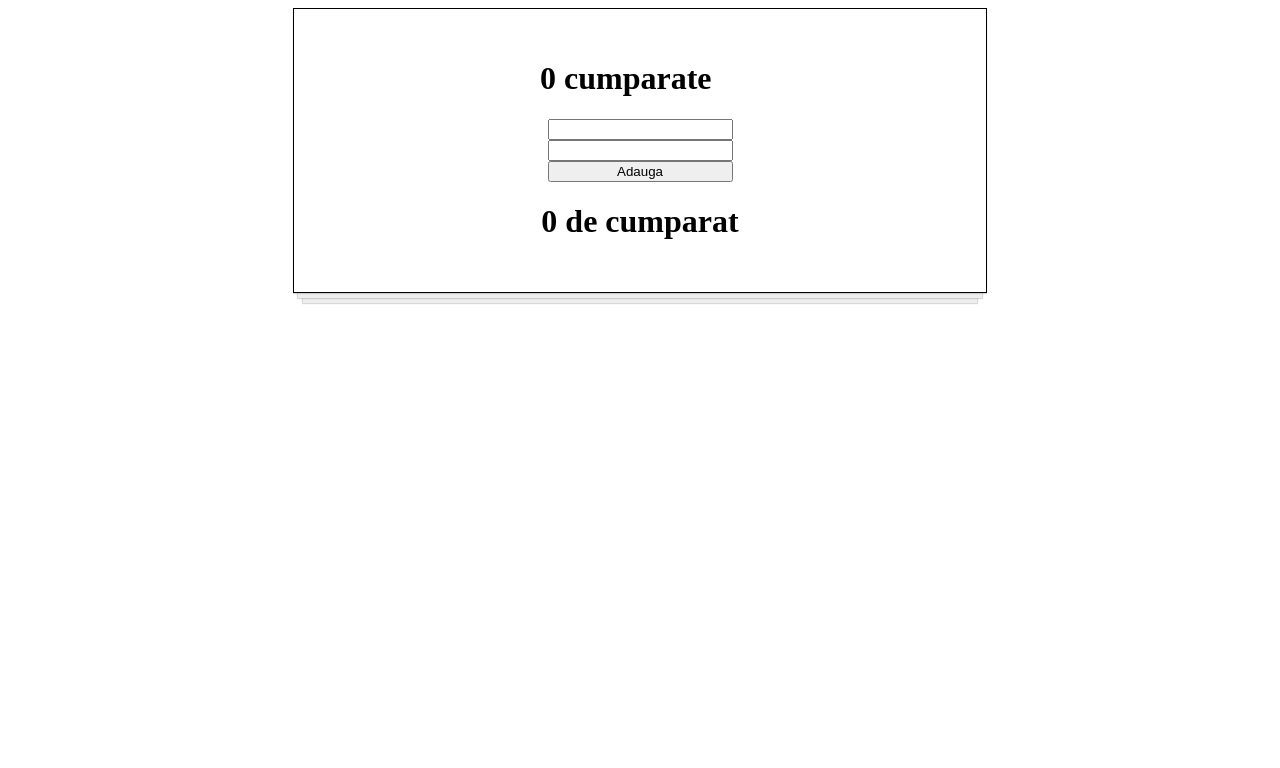
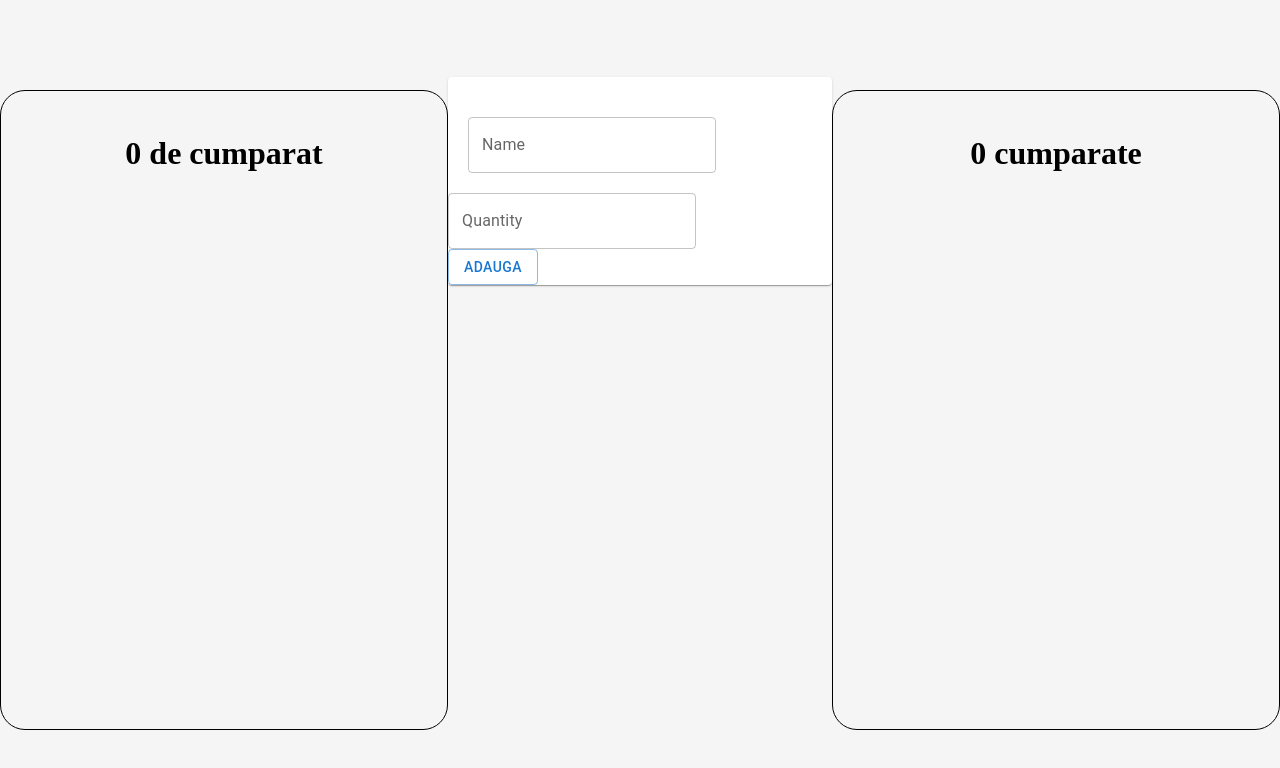
Before and after one commit to andycarl2014/CUMPARATURI, a React (Create React App) app: page / in a window 1280 px wide. Shown: the top 768 px of the page. Built offline with nearby package versions, Linux system fonts and the light colour scheme.

Commit message:
Dupa drag and drop, css praf

```diff
--- a/package.json
+++ b/package.json
@@ -4,10 +4,14 @@
 	"version": "0.1.0",
 	"private": true,
 	"dependencies": {
+		"@emotion/react": "^11.7.1",
+		"@emotion/styled": "^11.6.0",
+		"@mui/material": "^5.2.8",
 		"@testing-library/jest-dom": "^5.16.1",
 		"@testing-library/react": "^12.1.2",
 		"@testing-library/user-event": "^13.5.0",
 		"react": "^17.0.2",
+		"react-beautiful-dnd": "^13.1.0",
 		"react-dom": "^17.0.2",
 		"react-scripts": "5.0.0",
 		"uuid": "^8.3.2",
--- a/src/App.js
+++ b/src/App.js
@@ -1,9 +1,10 @@
 import React, { Component } from 'react';
-import ListItems from './ListItems';
+import ListItems from './Components/ListItems';
 import { v4 as uuidv4 } from 'uuid';
 import './style.css';
-import MainInput from './MainInput';
+import MainInput from './Components/MainInput';
 import { CONSTANTS } from './CONST';
+import { DragDropContext } from 'react-beautiful-dnd';
 export default class App extends Component {
 	constructor(props) {
 		super(props);
@@ -21,6 +22,25 @@ export default class App extends Component {
 		this.handleClickMinus = this.handleClickMinus.bind(this);
 		this.changeState = this.changeState.bind(this);
 	}
+
+	afterDrag(result) {
+		if (!result.destination) return;
+		const { source, destination } = result;
+
+		if (source.droppableId !== destination.droppableId) {
+			const oldObj = this.state.obiecte;
+			this.setState(() => {
+				const updatedObjects = oldObj.map((item) => {
+					if (item.key === result.draggableId) {
+						item.completed = !item.completed;
+					}
+					return item;
+				});
+				return { obiecte: updatedObjects };
+			});
+		}
+	}
+
 	handleCheckboxCheck(key) {
 		const oldObj = this.state.obiecte;
 		// Sets the state to completed or not completed based on the last state
@@ -100,6 +120,7 @@ export default class App extends Component {
 		} else alert(CONSTANTS.alerta2);
 	}
 	changeState(e) {
+		// Sets the state of the currentItem based on the event
 		this.setState(() => {
 			let currentItem = this.state.currentItem;
 			currentItem[e.target.id] = e.target.value;
@@ -107,31 +128,40 @@ export default class App extends Component {
 		});
 	}
 	render() {
-		const { obiecte, currentItem } = this.state;
-		const objBought = obiecte.filter((item) => item.completed === true);
-		const objNotBought = obiecte.filter((item) => item.completed === false);
+		const { obiecte, currentItem } = this.state; // State destructuring
+		const HANDLERS = {
+			handleCheckboxCheck: this.handleCheckboxCheck,
+			handleClickPlus: this.handleClickPlus,
+			handleClickMinus: this.handleClickMinus,
+		};
+		const objBought = obiecte.filter((item) => item.completed === true); // Objects that are completed
+		const objNotBought = obiecte.filter((item) => item.completed === false); // Objects that are not completed
 		return (
+			<DragDropContext onDragEnd={(result) => this.afterDrag(result)}>
 				<div className='App'>
-				<ListItems
-					for={CONSTANTS.bought}
+					<div className='column left'>
+						<ListItems // Class to list the elements
+							className={CONSTANTS.forNotBought}
 							objToList={objNotBought}
-					handleCheckboxCheck={this.handleCheckboxCheck}
-					handleClickPlus={this.handleClickPlus}
-					handleClickMinus={this.handleClickMinus}
+							HANDLERS={HANDLERS}
 						/>
-				<MainInput
+					</div>
+					<div className='column middle'>
+						<MainInput // Main Div with input and add button
 							currentItem={currentItem}
 							changeState={this.changeState}
 							handleClickAddButton={this.handleClickAddButton}
 						/>
-				<ListItems
-					for={CONSTANTS.notBought}
+					</div>
+					<div className='column right'>
+						<ListItems // Class to list the elements
+							className={CONSTANTS.forBought}
 							objToList={objBought}
-					handleCheckboxCheck={this.handleCheckboxCheck}
-					handleClickPlus={this.handleClickPlus}
-					handleClickMinus={this.handleClickMinus}
+							HANDLERS={HANDLERS}
 						/>
 					</div>
+				</div>
+			</DragDropContext>
 		);
 	}
 }
--- /dev/null
+++ b/src/Components/BasicCard.js
@@ -0,0 +1,33 @@
+import { Button, Card, CardContent, Typography } from '@mui/material';
+import React, { Component } from 'react';
+import { CONSTANTS } from '../CONST';
+export default class BasicCard extends Component {
+	render() {
+		const {
+			item: { key, name, quantity },
+			handleClickMinus,
+			handleClickPlus,
+		} = this.props;
+
+		return (
+			<div className='item'>
+				<Card sx={{ minWidth: 100 }}>
+					<CardContent>
+						<Typography sx={{ fontSize: 25 }} gutterBottom>
+							Name:{name}
+						</Typography>
+
+						<Typography sx={{ fontSize: 25 }} gutterBottom>
+							Quantity: {quantity}
+						</Typography>
+						<Typography sx={{ fontSize: 20 }} gutterBottom>
+							Modify Quantity:
+							<Button onClick={() => handleClickPlus(key)}>+</Button>
+							<Button onClick={() => handleClickMinus(key)}>-</Button>
+						</Typography>
+					</CardContent>
+				</Card>
+			</div>
+		);
+	}
+}
--- /dev/null
+++ b/src/Components/ListItems.js
@@ -0,0 +1,63 @@
+import React, { Component } from 'react';
+import { CONSTANTS } from '../CONST';
+import BasicCard from './BasicCard';
+import { Droppable, Draggable } from 'react-beautiful-dnd';
+export default class ListItems extends Component {
+	render() {
+		//const {for , objToList, handleCheckboxCheck, handleClickMinus, handleClickPlus}= this.props;
+		const {
+			className,
+			objToList,
+			HANDLERS: { handleCheckboxCheck, handleClickPlus, handleClickMinus },
+		} = this.props;
+		const classH1 =
+			className === CONSTANTS.forBought
+				? CONSTANTS.bought
+				: CONSTANTS.notBought;
+
+		return (
+			<div className='ListItem'>
+				<h1>
+					{objToList.length}
+					{classH1}
+				</h1>
+				<div className='box'>
+					<div className={className}>
+						<Droppable droppableId={className}>
+							{(provided) => (
+								<ul {...provided.droppableProps} ref={provided.innerRef}>
+									{objToList.map((item, index) => {
+										// Returns an Item for each uncompleted item in the array
+
+										return (
+											<Draggable
+												key={item.key}
+												draggableId={item.key}
+												index={index}
+											>
+												{(provided) => (
+													<li
+														ref={provided.innerRef}
+														{...provided.draggableProps}
+														{...provided.dragHandleProps}
+													>
+														<BasicCard
+															item={item}
+															handleCheckboxCheck={handleCheckboxCheck}
+															handleClickPlus={handleClickPlus}
+															handleClickMinus={handleClickMinus}
+														/>
+													</li>
+												)}
+											</Draggable>
+										);
+									})}
+								</ul>
+							)}
+						</Droppable>
+					</div>
+				</div>
+			</div>
+		);
+	}
+}
--- /dev/null
+++ b/src/Components/MainInput.js
@@ -0,0 +1,46 @@
+import React, { Component } from 'react';
+import { Button, Card, TextField } from '@mui/material';
+
+export default class MainInput extends Component {
+	render() {
+		const {
+			currentItem: { name, quantity },
+			changeState,
+			handleClickAddButton,
+		} = this.props; // Props destructuring
+
+		return (
+			<div className='Main'>
+				<Card style={{ paddingTop: '20px' }}>
+					<TextField
+						style={{ margin: '20px 20px 20px 20px' }} // Input for Item's name
+						id='name'
+						label='Name'
+						type='text'
+						value={name}
+						onChange={(e) => {
+							changeState(e);
+						}}
+					/>
+					<br />
+					<TextField // Input for Item's quantity
+						id='quantity'
+						type='number'
+						label='Quantity'
+						min={1}
+						value={quantity}
+						onChange={(e) => changeState(e)}
+					/>
+					<br />
+					<Button
+						variant='outlined'
+						className='buton' // Add button
+						onClick={handleClickAddButton}
+					>
+						Adauga
+					</Button>
+				</Card>
+			</div>
+		);
+	}
+}
--- a/src/ListItems.js
+++ /dev/null
@@ -1,37 +0,0 @@
-import React, { Component } from 'react';
-import Item from './Item';
-import { CONSTANTS } from './CONST';
-export default class ListItems extends Component {
-	render() {
-		const props = this.props;
-		const objToList = props?.objToList;
-		return (
-			<div
-				className={
-					this.props?.for === CONSTANTS.notBought
-						? CONSTANTS.forNotBought
-						: CONSTANTS.forBought
-				}
-			>
-				<h1>
-					{objToList.length}
-					{props?.for === CONSTANTS.notBought
-						? CONSTANTS.notBought
-						: CONSTANTS.bought}
-				</h1>
-				{objToList.map((item) => {
-					// Returns an Item for each uncompleted item in the array
-					return (
-						<Item
-							key={item?.key}
-							item={item}
-							handleCheckboxCheck={props?.handleCheckboxCheck}
-							handleClickPlus={props?.handleClickPlus}
-							handleClickMinus={props?.handleClickMinus}
-						/>
-					);
-				})}
-			</div>
-		);
-	}
-}
--- a/src/MainInput.js
+++ /dev/null
@@ -1,29 +0,0 @@
-import React, { Component } from 'react';
-
-export default class MainInput extends Component {
-	render() {
-		const props = this.props;
-		return (
-			<div className='Main'>
-				<input
-					id='name'
-					type='text'
-					value={props.currentItem.name}
-					onChange={(e) => {
-						props.changeState(e);
-					}}
-				/>
-				<input
-					id='quantity'
-					type='number'
-					min={1}
-					value={props.currentItem.quantity}
-					onChange={(e) => props.changeState(e)}
-				/>
-				<button className='buton' onClick={props.handleClickAddButton}>
-					Adauga
-				</button>
-			</div>
-		);
-	}
-}
--- a/src/style.css
+++ b/src/style.css
@@ -1,48 +1,75 @@
+* {
+	box-sizing: border-box;
+	margin: 0;
+}
+ul {
+	min-height: 100px;
+	min-width: 100px;
+	list-style: none;
+}
+html,
+body,
+#root,
 .App {
-	background-color: white;
+	height: 100%;
+	background-color: whitesmoke;
+	width: 100%;
+}
+.column {
+	float: left;
+}
+.row {
+	height: 100%;
+	width: 100%;
+}
+.left,
+.right {
+	height: 100%;
+	width: 35%;
+}
+.middle {
+	width: 30%;
+	height: 100%;
+}
+.row:after {
+	content: '';
+	display: table;
+	clear: both;
+}
+.box {
+	height: 80%;
+	width: 80%;
+
 	margin: auto;
-	width: 50%;
-	display: flex;
-	flex-direction: column;
-	align-items: center;
+	border-radius: 4px 0px 4px 0px;
+	margin-bottom: 25%;
+	border-collapse: separate;
+	vertical-align: middle;
+	overflow-y: auto;
+}
+h1 {
+	text-align: center;
+	padding: 10%;
+}
+.ListItem {
+	height: 80%;
+	width: 100%;
 	border: 1px solid black;
-	box-shadow: 0 1px 1px rgba(0, 0, 0, 0.15), 0 10px 0 -5px #eee,
-		0 10px 1px -4px rgba(0, 0, 0, 0.15), 0 20px 0 -10px #eee,
-		0 20px 1px -9px rgba(0, 0, 0, 0.15);
-	padding: 30px;
+	border-radius: 25px;
+	margin-top: 20%;
 }
+.alreadyBought,
 .toBuy {
-	height: fit-content;
-	width: fit-content;
+	height: 100%;
+	width: 100%;
 }
-.alreadyBought {
-	height: fit-content;
-	width: 200px;
+.item {
+	margin-top: 5%;
+	width: 90%;
 }
-.uncompletedItem {
-	display: flex;
-	flex-direction: row;
-	margin-bottom: 5px;
+
+.Main {
+	height: 100%;
+	width: 100%;
+	padding-top: 20%;
 }
-.uncompletedItem input {
-	margin-top: auto;
-	margin-bottom: auto;
-}
-.Main {
-	display: flex;
-	flex-direction: column;
-}
-.Main form {
-	display: flex;
-	flex-direction: column;
-}
-.Main form input {
-	margin: 20px;
-}
-.Main form button {
-	background-color: rgb(27, 135, 236);
-	color: white;
-	border: none;
-	width: 50%;
-	margin: auto;
-}
```
Also changed, not shown: src/Item.js (deleted, +0 -54 lines), 1 other file (tests, documents, lock files or other folders). Lines whose indentation alone changed are shown as unchanged.
